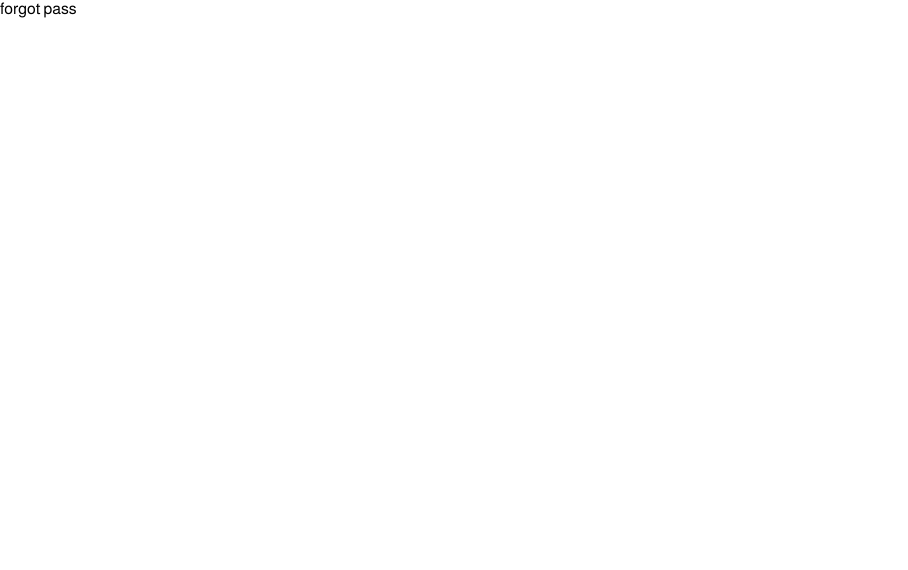
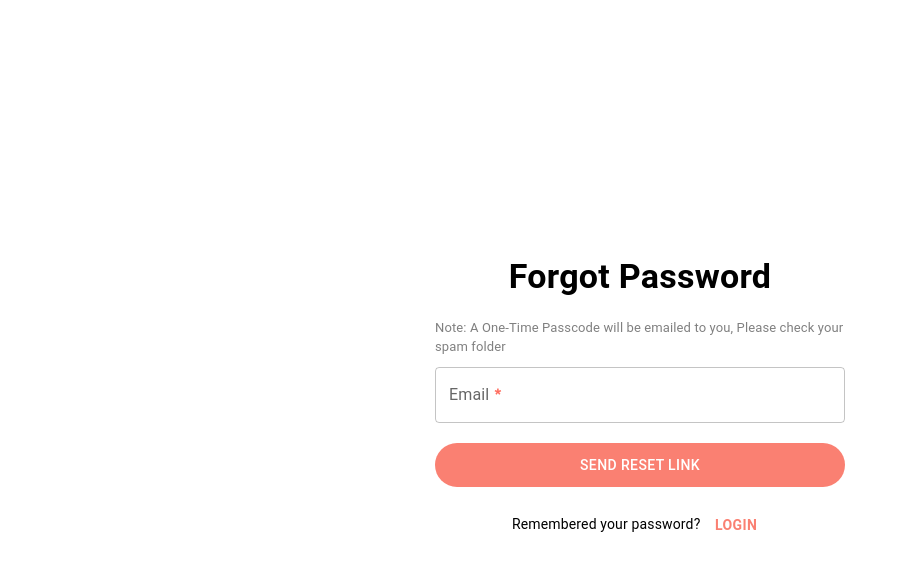
Before and after one commit to Leen-odeh3/Aura, a React (Vite) app in the folder Aura-client/: page /forgot-pass in a window 1280 px wide. Shown: the top 570 px of the page, without its empty margins (0-908 px from the left). Built offline with nearby package versions, Linux system fonts and the light colour scheme.

Commit message:
Complete auth UI desgin

```diff
--- a/Aura-client/src/Pages/Auth/ForgotPassword/ForgotPassword.tsx
+++ b/Aura-client/src/Pages/Auth/ForgotPassword/ForgotPassword.tsx
@@ -1,10 +1,68 @@
+import { TextField, Button, Box, Typography} from '@mui/material';
+import { useNavigate } from 'react-router-dom';
 
 const ForgotPassword = () => {
+
+  const navigate = useNavigate();
+
   return (
-    <div>
-      forgot pass
-    </div>
-  )
-}
+    <Box
+      sx={{
+        display: 'flex',
+        flexDirection: 'column',
+        alignItems: 'center',
+        justifyContent: 'center',
+        height: '100vh',
+        padding: '20px',
+        width: '450px',
+        margin:"auto"
+      }}
+    >
+      <Typography variant="h4" sx={{ marginBottom: '20px', fontWeight: 'bold' }}>
+        Forgot Password
+      </Typography>
+      <Typography sx={{marginBottom:"10px",color:"gray",fontSize:"13px"}}>Note: A One-Time Passcode will be emailed to you, Please check your spam folder
+       </Typography>
+      <form style={{ width: '100%' }}>
+        <TextField
+          label="Email"
+          name="email"
+          type="email"
+          fullWidth
+          required
+          sx={{ marginBottom: '20px' }}
+        />
 
-export default ForgotPassword
+        <Button
+          type="submit"
+          fullWidth
+          sx={{
+            padding: '10px',
+            backgroundColor: '#fa8072',
+            color: 'white',
+            borderRadius: '25px',
+            '&:hover': {
+              backgroundColor: '#f76c5e',
+            },
+          }}
+        >
+          Send Reset Link
+        </Button>
+      </form>
+
+      <Box sx={{ marginTop: '20px' }}>
+        <Typography variant="body2" sx={{ textAlign: 'center' }}>
+          Remembered your password?{' '}
+          <Button
+            onClick={() => navigate('/login')}
+            sx={{ color: '#fa8072', fontWeight: 'bold' }}
+          >
+            Login
+          </Button>
+        </Typography>
+      </Box>
+    </Box>
+  );
+};
+
+export default ForgotPassword;
```
